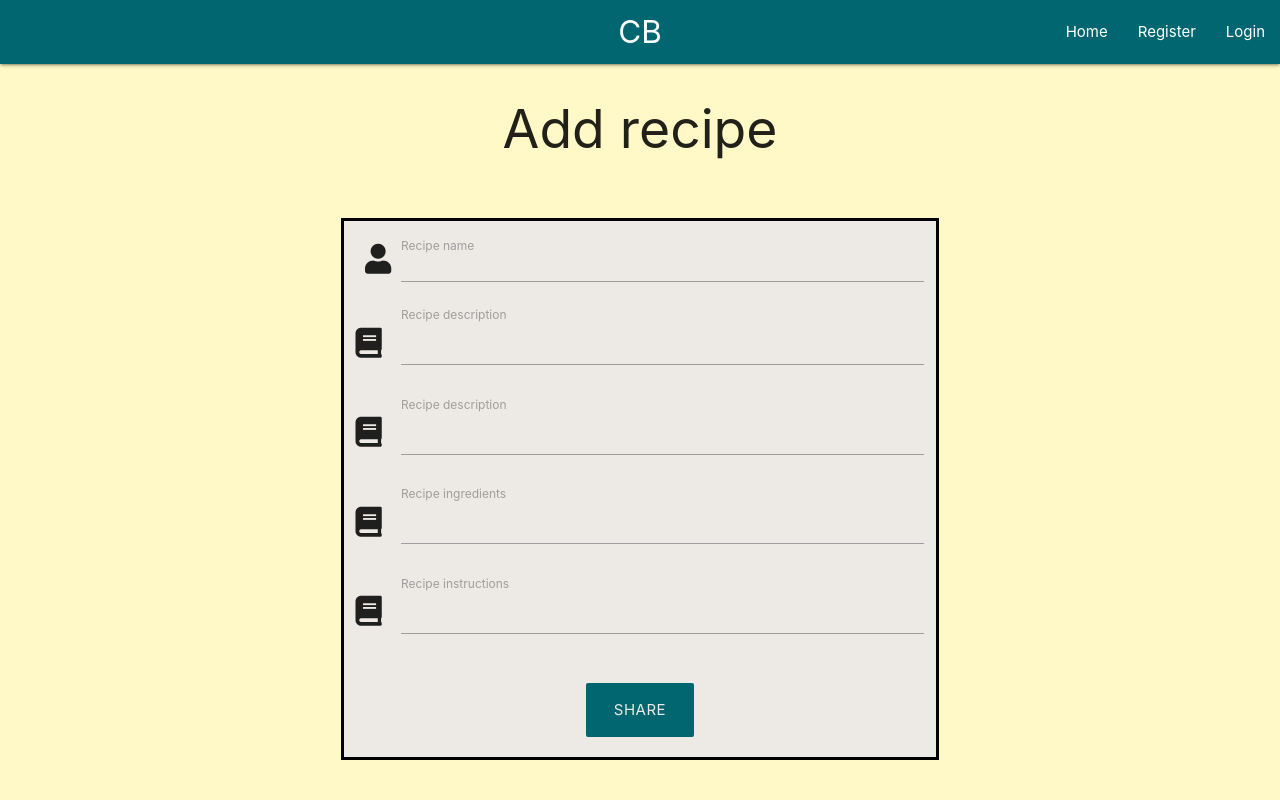
After one commit to shiba517/ed_so-MSP3, a Flask app: page /add_recipe in a window 1280 px wide. The commit adds this page. Run offline with Flask 2, Linux system fonts and the light colour scheme; some libraries are stand-ins or nearby versions.

Commit message:
Add recipe page has been added and connects to mongodb

```diff
--- a/app.py
+++ b/app.py
@@ -1,4 +1,5 @@
 import os
+import datetime
 from flask import (
     Flask, flash, render_template,
     redirect, request, session, url_for)
@@ -40,7 +41,8 @@ def register():
         # New user will now be in the database
         new_user = {
             "username": request.form.get("username").lower(),
-            "password": generate_password_hash(request.form.get("password"))
+            "password": generate_password_hash(request.form.get("password")),
+            "register_date": datetime.datetime.now().strftime("%B " + "%d " + "%Y")
         }
         mongo.db.users.insert_one(new_user)
 
@@ -100,6 +102,31 @@ def logout():
     return redirect(url_for("home"))
 
 
+# ------------------- Add recipe page (templates/add_recipe.html)
+@app.route("/add_recipe", methods=["GET", "POST"])
+def add_recipe():
+    if request.method == "POST":
+        if not session.get("this_user"):
+            return redirect(url_for("error401"))
+
+        # New recipe will now be in the database
+        new_recipe = {
+            "recipe_name": request.form.get("recipe_name"),
+            "recipe_description": request.form.get("recipe_description"),
+            "recipe_ingredients": request.form.get("recipe_ingredients"),
+            "recipe_instructions": request.form.get("recipe_instructions"),
+            "created_by": session["this_user"],
+            "post_date": datetime.datetime.now().strftime("%B " + "%d " + "%Y"),
+            "likes": 0
+        }
+        mongo.db.recipes.insert_one(new_recipe)
+
+        # Taking new user to their Profile page
+        return redirect(url_for("profile", username=session["this_user"]))
+
+    return render_template("add_recipe.html")
+
+
 # ------------------- Error 401 page (templates/error401.html)
 @app.route("/error401")
 def error401():
--- /dev/null
+++ b/templates/add_recipe.html
@@ -0,0 +1,62 @@
+{% extends "base.html" %}
+{% block content %}
+
+<h2 class="center ncc-margbot-4">Add recipe</h2>
+
+<div class="container ncc-registerArea">
+    <div class="row">
+        <!-- The add recipe form -->
+        <form class="col s12 m8 offset-m2 ncc-form-decoration" method="POST" action="{{ url_for('add_recipe') }}">
+            <div class="row">
+                <!-- name of recipe -->
+                <div class="input-field center col s12">
+                    <i class="fas fa-user prefix"></i>
+                    <input placeholder="" id="recipe_name" name="recipe_name" type="text" minlength="5"
+                    maxlength="20" pattern="^[a-zA-Z0-9]{5,20}$" class="validate" required>
+                    <label for="recipe_name" class="input-field">Recipe name</label>
+                </div>
+                <!-- recipe descriptions -->
+                <div class="input-field col s12">
+                    <i class="fas fa-book prefix"></i>
+                    <textarea placeholder="" id="recipe_description" name="recipe_description" type="text" minlength="5"
+                        maxlength="100" class="materialize-textarea validate" required>
+                    </textarea>
+                    <label for="recipe_description" class="active">Recipe description</label>
+                </div>
+                <!-- recipe ingredients -->
+                <div class="input-field col s12">
+                    <i class="fas fa-book prefix"></i>
+                    <textarea placeholder="" id="recipe_description" name="recipe_description" type="text" minlength="5"
+                        maxlength="200" class="materialize-textarea validate" required>
+                    </textarea>
+                    <label for="recipe_description" class="active">Recipe description</label>
+                </div>
+                <!-- recipe instructions -->
+                <div class="input-field col s12">
+                    <i class="fas fa-book prefix"></i>
+                    <textarea placeholder="" id="recipe_ingredients" name="recipe_ingredients" type="text" minlength="5"
+                        class="materialize-textarea validate" required>
+                    </textarea>
+                    <label for="recipe_ingredients" class="active">Recipe ingredients</label>
+                </div>
+                <div class="input-field col s12">
+                    <i class="fas fa-book prefix"></i>
+                    <textarea placeholder="" id="recipe_instructions" name="recipe_instructions" type="text" minlength="5"
+                        class="materialize-textarea validate" required>
+                    </textarea>
+                    <label for="recipe_instructions" class="active">Recipe instructions</label>
+                </div>
+            </div>
+            <div class="row">
+                <div class="col s12 center">
+                    <button class="btn-flat btn-large ncc-btn" type="submit">
+                        <a class="">share</a>
+                    </button>
+                </div>
+            </div>
+        </form>
+    </div>
+
+</div>
+
+{% endblock %}
--- a/templates/base.html
+++ b/templates/base.html
@@ -25,8 +25,8 @@
                     <a href="#" data-target="mobile-demo" class="sidenav-trigger "><i class="fas fa-bars"></i></a>
                     <ul class="right hide-on-med-and-down">
                         <li><a href="{{ url_for('home') }}">Home</a></li>
-                        <li><a href="{{ url_for('error401') }}">Error 401</a></li>
                         {% if session.this_user %}
+                        <li><a href="{{ url_for('add_recipe') }}">Add recipe</a></li>
                         <li><a href="{{ url_for('logout') }}">Logout</a></li>
                         {% else %}
                         <li><a href="{{ url_for('register') }}">Register</a></li>
@@ -39,10 +39,13 @@
         <!-- navbar list for mobile device -->
         <ul class="sidenav" id="mobile-demo">
             <li><a href="{{ url_for('home') }}">Home</a></li>
-            <li><a href="{{ url_for('error401') }}">Error 401</a></li>
+            {% if session.this_user %}
+            <li><a href="{{ url_for('add_recipe') }}">Add recipe</a></li>
+            <li><a href="{{ url_for('logout') }}">Logout</a></li>
+            {% else %}
             <li><a href="{{ url_for('register') }}">Register</a></li>
             <li><a href="{{ url_for('login') }}">Login</a></li>
-            <li><a href="{{ url_for('logout') }}">Logout</a></li>
+            {% endif %}
         </ul>
     </header>
 
```
